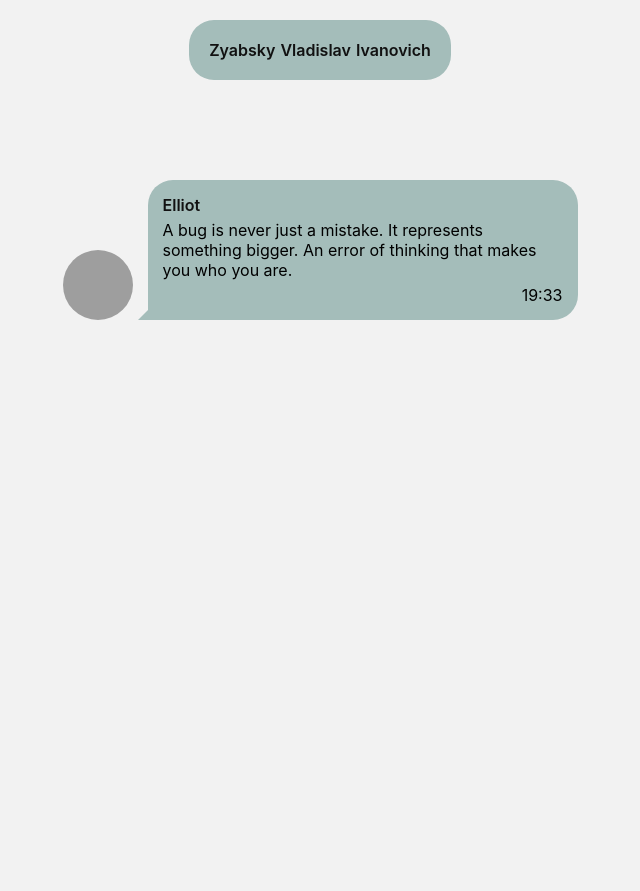
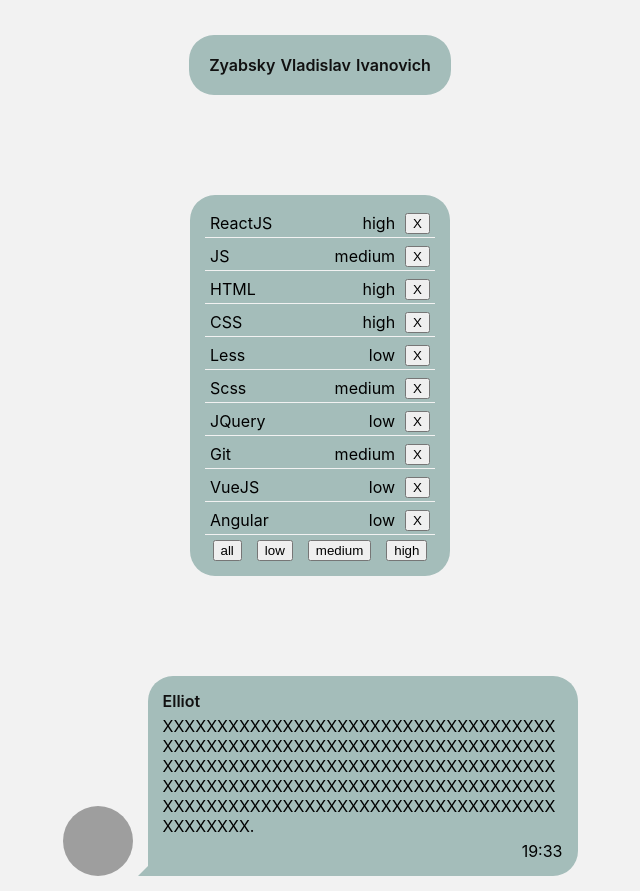
Before and after one commit to vladzyabs/dzFromIgnat, a React (Create React App) app: page / in a window 1280 px wide. Shown: the whole page, without its empty margins (320-960 px from the left). Before the commit the page ends 800 px from the top, so only its background shows below. Built offline with nearby package versions, Linux system fonts and the light colour scheme; grey boxes are pictures that could not be loaded.

Commit message:
Add files via upload
1,2

```diff
--- a/package.json
+++ b/package.json
@@ -10,10 +10,12 @@
     "@types/node": "^12.12.42",
     "@types/react": "^16.9.35",
     "@types/react-dom": "^16.9.8",
+    "@types/uuid": "^8.0.0",
     "react": "^16.13.1",
     "react-dom": "^16.13.1",
     "react-scripts": "3.4.1",
-    "typescript": "^3.7.5"
+    "typescript": "^3.7.5",
+    "uuid": "^8.1.0"
   },
   "scripts": {
     "start": "react-scripts start",
--- a/src/App.css
+++ b/src/App.css
@@ -2,32 +2,10 @@
   max-width: 1200px;
   width: 100%;
   margin: 0 auto;
-  padding: 0 15px;
+  padding: 15px;
   box-sizing: border-box;
 
   display: flex;
   flex-direction: column;
   align-items: center;
 }
-
-.MyName {
-  cursor: pointer;
-  margin-top: 20px;
-  padding: 20px;
-  background: #A4BDBA;
-  border-radius: 25px;
-  transition: .3s;
-  color: #111;
-  font-weight: 600;
-  margin-bottom: 100px;
-}
-.MyName:hover {
-  box-shadow: 0px 1px 3px 1px rgba(0,0,0,0.5);
-  transform: translateY(-2px)
-}
-.MyName > span {
-  margin-right: 5px;
-}
-.MyName > span:last-child {
-  margin-right: 0;
-}
--- a/src/App.tsx
+++ b/src/App.tsx
@@ -1,10 +1,48 @@
-import React from 'react';
+import React, {useState} from 'react';
 import './App.css';
 import MyName from "./components/myName/MyName"
 import Message from "./components/message/Message"
-
+import MyAffairs from "./components/myAffairs/MyAffairs";
+import {AffairsType, ChangeFilterType, FilterValueType, RemoveAffairType} from "./types";
+import {v1} from "uuid";
 
 function App() {
+
+    let [affairs, setAffairs] = useState<AffairsType>([
+        {id: v1(), title: 'ReactJS', priority: 'high'},
+        {id: v1(), title: 'JS', priority: 'medium'},
+        {id: v1(), title: 'HTML', priority: 'high'},
+        {id: v1(), title: 'CSS', priority: 'high'},
+        {id: v1(), title: 'Less', priority: 'low'},
+        {id: v1(), title: 'Scss', priority: 'medium'},
+        {id: v1(), title: 'JQuery', priority: 'low'},
+        {id: v1(), title: 'Git', priority: 'medium'},
+        {id: v1(), title: 'VueJS', priority: 'low'},
+        {id: v1(), title: 'Angular', priority: 'low'},
+    ]);
+    const removeAffair: RemoveAffairType = (id) =>
+        setAffairs(prev => prev.filter(affair => affair.id !==id));
+
+    let affairsWithFilter: AffairsType = affairs;
+
+    let [filter, setFilter] = useState<FilterValueType>('all');
+
+    switch (filter) {
+        case "low":
+            affairsWithFilter = affairs.filter(affair => affair.priority === filter);
+            break;
+        case "medium":
+            affairsWithFilter = affairs.filter(affair => affair.priority === filter);
+            break;
+        case "high":
+            affairsWithFilter = affairs.filter(affair => affair.priority === filter);
+            break;
+        default:
+            affairsWithFilter = affairs;
+            break;
+    }
+    const changeFilter: ChangeFilterType = (value) => setFilter(value);
+
     return (
         <div className='App'>
 
@@ -12,6 +50,9 @@ function App() {
                     name={fullName.name}
                     patronymic={fullName.patronymic}/>
 
+            <MyAffairs affairs={affairsWithFilter}
+                       removeAffair={removeAffair}
+                       changeFilter={changeFilter}/>
 
             <Message userName={messageData.userName}
                      userPhoto={messageData.photo}
@@ -30,18 +71,18 @@ const fullName = {
     surname: 'Zyabsky',
     name: 'Vladislav',
     patronymic: 'Ivanovich',
-}
+};
 
 let messageData = {
     id: 1,
     userName: 'Elliot',
     photo: 'https://i2.wp.com/itc.ua/wp-content/uploads/2017/12/dims-11.jpg?fit=1524%2C1080&quality=100&strip=all&ssl=1',
-  message: 'A bug is never just a mistake. It represents something bigger. An error of thinking that makes you who you are.',
+    message: 'XXXXXXXXXXXXXXXXXXXXXXXXXXXXXXXXXXXXXXXXXXXXXXXXXXXXXXXXXXXXXXXXXXXXXXXXXXXXXXXXXXXXXXXXXXXXXXXXXXXXXXXXXXXXXXXXXXXXXXXXXXXXXXXXXXXXXXXXXXXXXXXXXXXXXXXXXXXXXXXXXXXXXXXXXXXXXXXXXXXXXXXXXXXX.',
     time: function () {
-    let date = new Date()
+        let date = new Date();
         function checkTime(i: any) {
             return (i < 10) ? i = "0" + i : i
         }
         return `${checkTime(date.getHours())}:${checkTime(date.getMinutes())}`
     },
-}
+};
--- a/src/components/message/Message.module.css
+++ b/src/components/message/Message.module.css
@@ -52,6 +52,9 @@
 }
 .messageText {
     margin-bottom: 5px;
+    -ms-word-break: break-all;
+    word-break: break-all;
+    word-break: break-word;
 }
 .messageTime {
     margin: 0 0 0 auto;
--- a/src/components/message/Message.tsx
+++ b/src/components/message/Message.tsx
@@ -1,5 +1,6 @@
 import React from "react"
 import style from "./Message.module.css"
+
 
 type PropsMessageType = {
     userName: string,
--- /dev/null
+++ b/src/components/myAffairs/MyAffairs.module.css
@@ -0,0 +1,29 @@
+.myAffairs {
+    background-color: #A4BDBA;
+    max-width: 400px;
+    min-width: 230px;
+    padding: 15px;
+    border-radius: 25px 25px 25px 25px;
+    margin-bottom: 100px;
+}
+.affair {
+    display: flex;
+    justify-content: flex-end;
+    align-items: flex-start;
+    padding: 3px 5px;
+    margin-bottom: 5px;
+    border-bottom: 1px solid #f2f2f2;
+}
+.affair span:first-child {
+    margin: 0 auto 0 0;
+}
+.affair button {
+    margin-left: 10px;
+}
+.sortingBtns {
+    display: flex;
+    justify-content: space-around;
+}
+button {
+    cursor: pointer;
+}
--- /dev/null
+++ b/src/components/myAffairs/MyAffairs.tsx
@@ -0,0 +1,42 @@
+import React from "react";
+import style from "./MyAffairs.module.css"
+import {AffairsType, ChangeFilterType, RemoveAffairType} from "../../types";
+
+type PropsMyAffairsType = {
+    affairs: AffairsType,
+    removeAffair: RemoveAffairType,
+    changeFilter: ChangeFilterType,
+}
+
+function MyAffairs(props: PropsMyAffairsType) {
+
+    const returnAffairs = props.affairs.map( (affair) => {
+
+        const onClickRemove = () => props.removeAffair(affair.id);
+
+        return (
+            <div key={affair.id} className={style.affair}>
+                <span>{affair.title}</span>
+                <span>{affair.priority}</span>
+                <button onClick={ onClickRemove }>X</button>
+            </div>
+        )
+    } );
+
+    return (
+        <div className={style.myAffairs}>
+
+            { returnAffairs }
+
+            <div className={style.sortingBtns}>
+                <button onClick={ () => {props.changeFilter("all")} }>all</button>
+                <button onClick={ () => {props.changeFilter("low")} }>low</button>
+                <button onClick={ () => {props.changeFilter("medium")} }>medium</button>
+                <button onClick={ () => {props.changeFilter("high")} }>high</button>
+            </div>
+
+        </div>
+    )
+}
+
+export default MyAffairs
--- /dev/null
+++ b/src/components/myName/MyName.module.css
@@ -0,0 +1,21 @@
+.MyName {
+    cursor: pointer;
+    margin-top: 20px;
+    padding: 20px;
+    background: #a4bdba;
+    border-radius: 25px;
+    transition: 0.3s;
+    color: #111;
+    font-weight: 600;
+    margin-bottom: 100px;
+}
+.MyName:hover {
+    box-shadow: 0px 1px 3px 1px rgba(0, 0, 0, 0.5);
+    transform: translateY(-2px);
+}
+.MyName > span {
+    margin-right: 5px;
+}
+.MyName > span:last-child {
+    margin-right: 0;
+}
--- a/src/components/myName/MyName.tsx
+++ b/src/components/myName/MyName.tsx
@@ -1,4 +1,5 @@
 import React from "react"
+import style from "./MyName.module.css"
 
 type PropsMyNameType = {
   surname: string,
@@ -8,7 +9,7 @@ type PropsMyNameType = {
 
 function MyName(props: PropsMyNameType) {
   return (
-      <div className='MyName'>
+    <div className={style.MyName}>
       <span>{props.surname}</span>
       <span>{props.name}</span>
       <span>{props.patronymic}</span>
--- /dev/null
+++ b/src/types.ts
@@ -0,0 +1,13 @@
+export type AffairType = {
+    id: string,
+    title: string,
+    priority: string,
+}
+
+export type AffairsType = Array<AffairType>
+
+export type RemoveAffairType = (id: string) => void
+
+export type FilterValueType = "all" | "low" | "medium" | "high"
+
+export type ChangeFilterType = (value: FilterValueType) => void
```
Also changed, not shown: 1 other file (tests, documents, lock files or other folders). Lines whose indentation alone changed are shown as unchanged.
